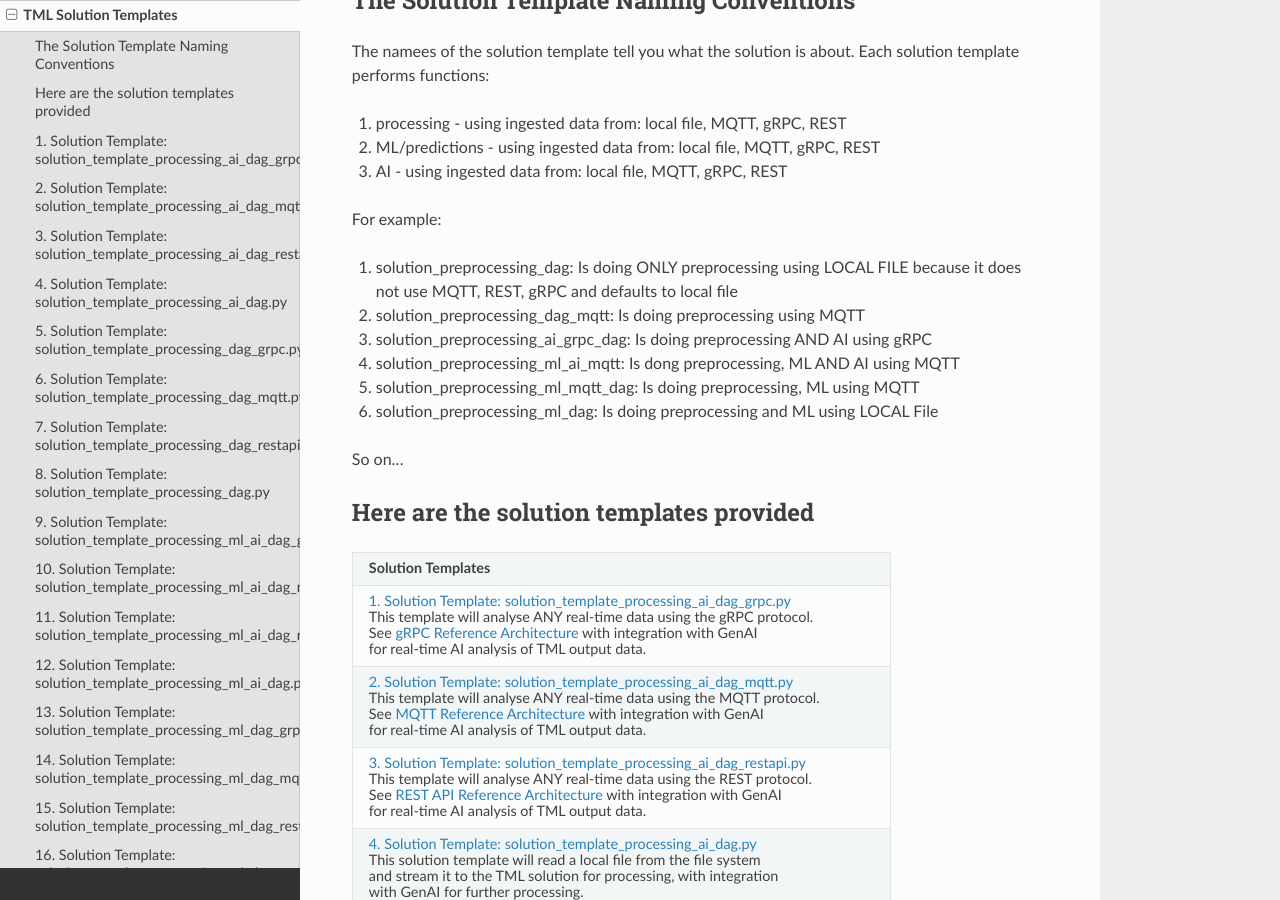
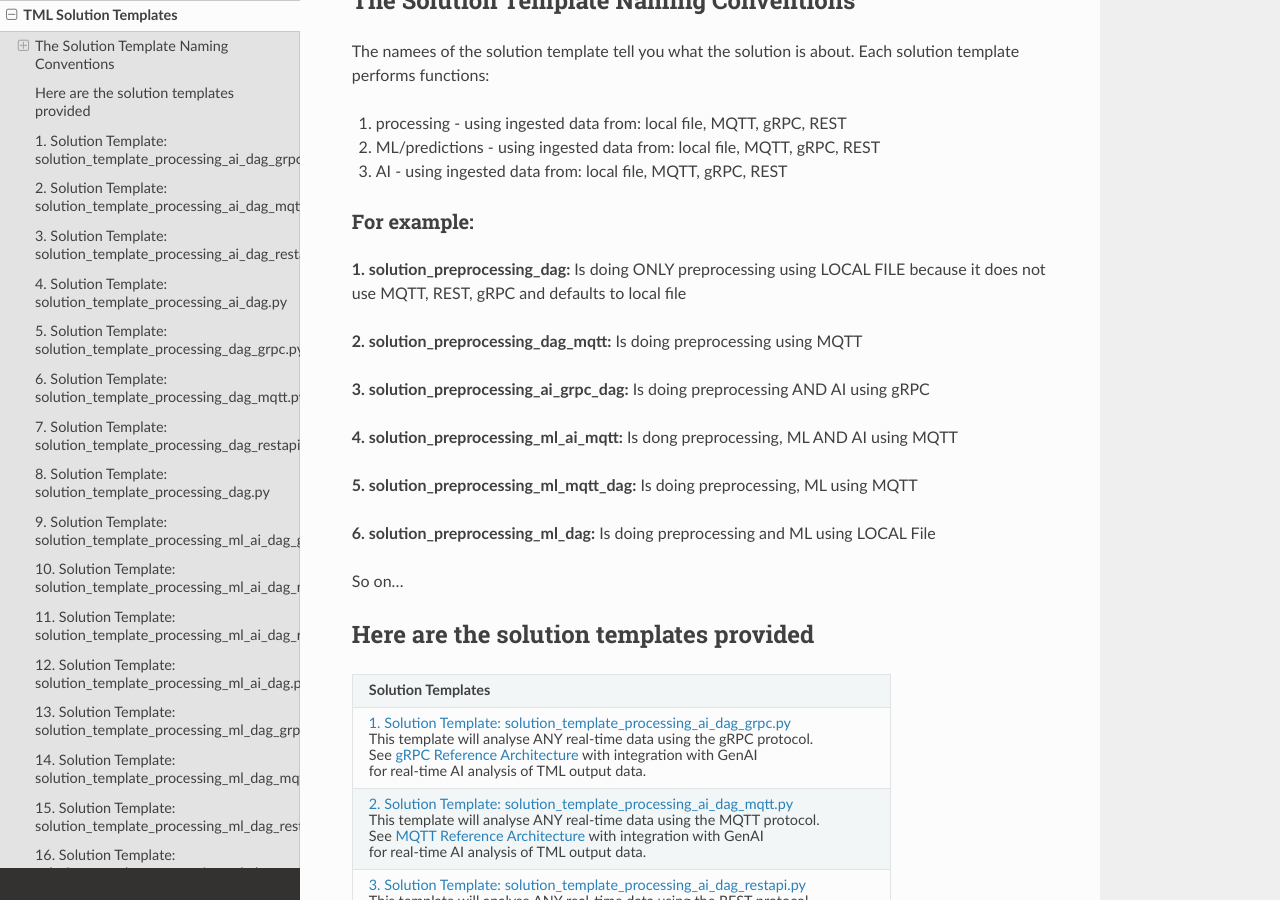
Before and after one commit to smaurice101/readthedocs, a Sphinx documentation site: the page built from docs/source/solutions.rst, in a window 1280 px wide and 900 px high, scrolled down 589 px. Built offline with Sphinx 7.4.7 and the Read the Docs theme 2.0.0, drawn with Linux system fonts in a browser that asks for light colours.

Commit message:
Update solutions.rst

```diff
--- a/docs/source/solutions.rst
+++ b/docs/source/solutions.rst
@@ -24,21 +24,21 @@ The namees of the solution template tell you what the solution is about.  Each s
 3. AI - using ingested data from: local file, MQTT, gRPC, REST
 
 For example:
-
-1. solution_preprocessing_dag: Is doing ONLY preprocessing using LOCAL FILE because it does not use MQTT, REST, gRPC and defaults to local file
-
-2. solution_preprocessing_dag_mqtt: Is doing preprocessing using MQTT
-
-3. solution_preprocessing_ai_grpc_dag: Is doing preprocessing AND AI using gRPC
-
-4. solution_preprocessing_ml_ai_mqtt: Is dong preprocessing, ML AND AI using MQTT
-
-5. solution_preprocessing_ml_mqtt_dag: Is doing preprocessing, ML using MQTT
-
-6. solution_preprocessing_ml_dag: Is doing preprocessing and ML using LOCAL File
+"""""""""""""""
+
+**1. solution_preprocessing_dag:** Is doing ONLY preprocessing using LOCAL FILE because it does not use MQTT, REST, gRPC and defaults to local file
+
+**2. solution_preprocessing_dag_mqtt:** Is doing preprocessing using MQTT
+
+**3. solution_preprocessing_ai_grpc_dag:** Is doing preprocessing AND AI using gRPC
+
+**4. solution_preprocessing_ml_ai_mqtt:** Is dong preprocessing, ML AND AI using MQTT
+
+**5. solution_preprocessing_ml_mqtt_dag:** Is doing preprocessing, ML using MQTT
+
+**6. solution_preprocessing_ml_dag:** Is doing preprocessing and ML using LOCAL File
 
 So on...
-
 
 Here are the solution templates provided
 --------------------------------
```
